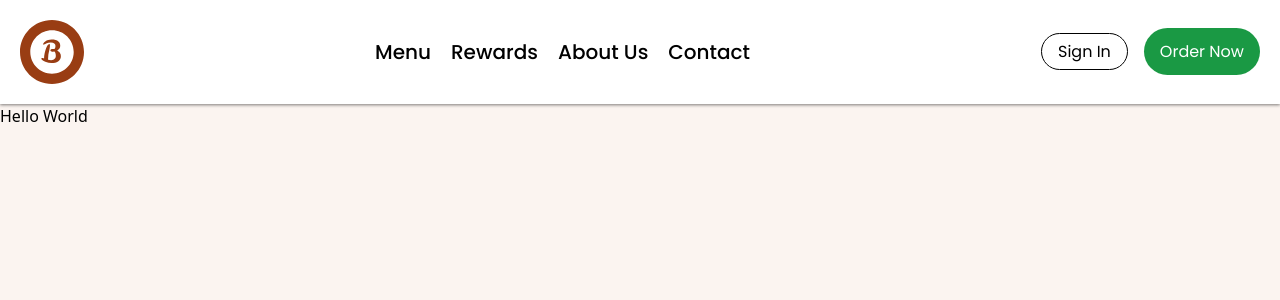
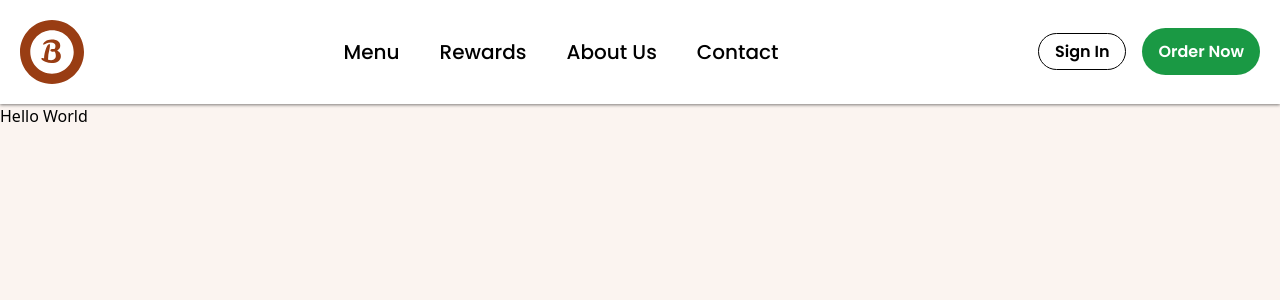
Before and after one commit to CS487GROUP4/BreakfastApp, a Next.js app in the folder client/: page / in a window 1280 px wide. Shown: the top 300 px of the page. Built offline with nearby package versions, Linux system fonts and the light colour scheme.

Commit message:
Adjust nav styling

```diff
--- a/client/components/Nav.tsx
+++ b/client/components/Nav.tsx
@@ -17,7 +17,7 @@ const Nav: NextPage = (props) => {
         onClick={handleLogoClick}
       />
 
-      <ul className="text-xl font-medium flex gap-5">
+      <ul className="text-xl font-medium flex gap-10">
         <NavItem href="/menu" text="Menu" />
         <NavItem href="/rewards" text="Rewards" />
         <NavItem href="/" text="About Us" />
@@ -26,12 +26,12 @@ const Nav: NextPage = (props) => {
 
       <div className="">
         <Link href="/signin">
-          <a className="btn btn-def-hover text-black bg-white border border-black py-1.5 mr-4">
+          <a className="btn btn-def-hover text-black bg-white border border-black py-1.5 mr-4 font-semibold">
             Sign In
           </a>
         </Link>
         <Link href="/menu">
-          <a className="btn bg-secondary py-3 hover:bg-secondary_light transition-all duration-100">
+          <a className="btn bg-secondary py-3 hover:bg-secondary_light transition-all duration-100 font-semibold">
             Order Now
           </a>
         </Link>
```
